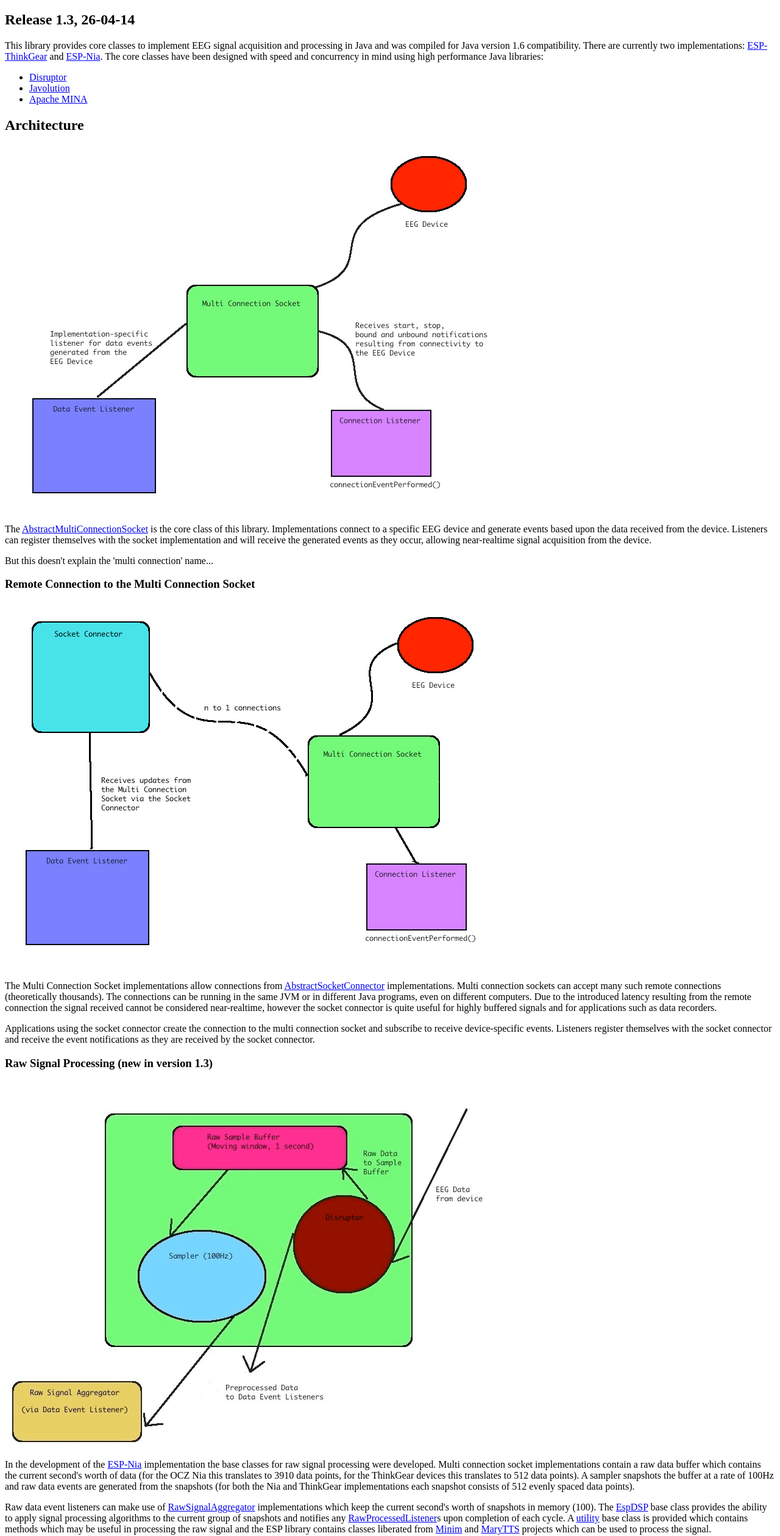
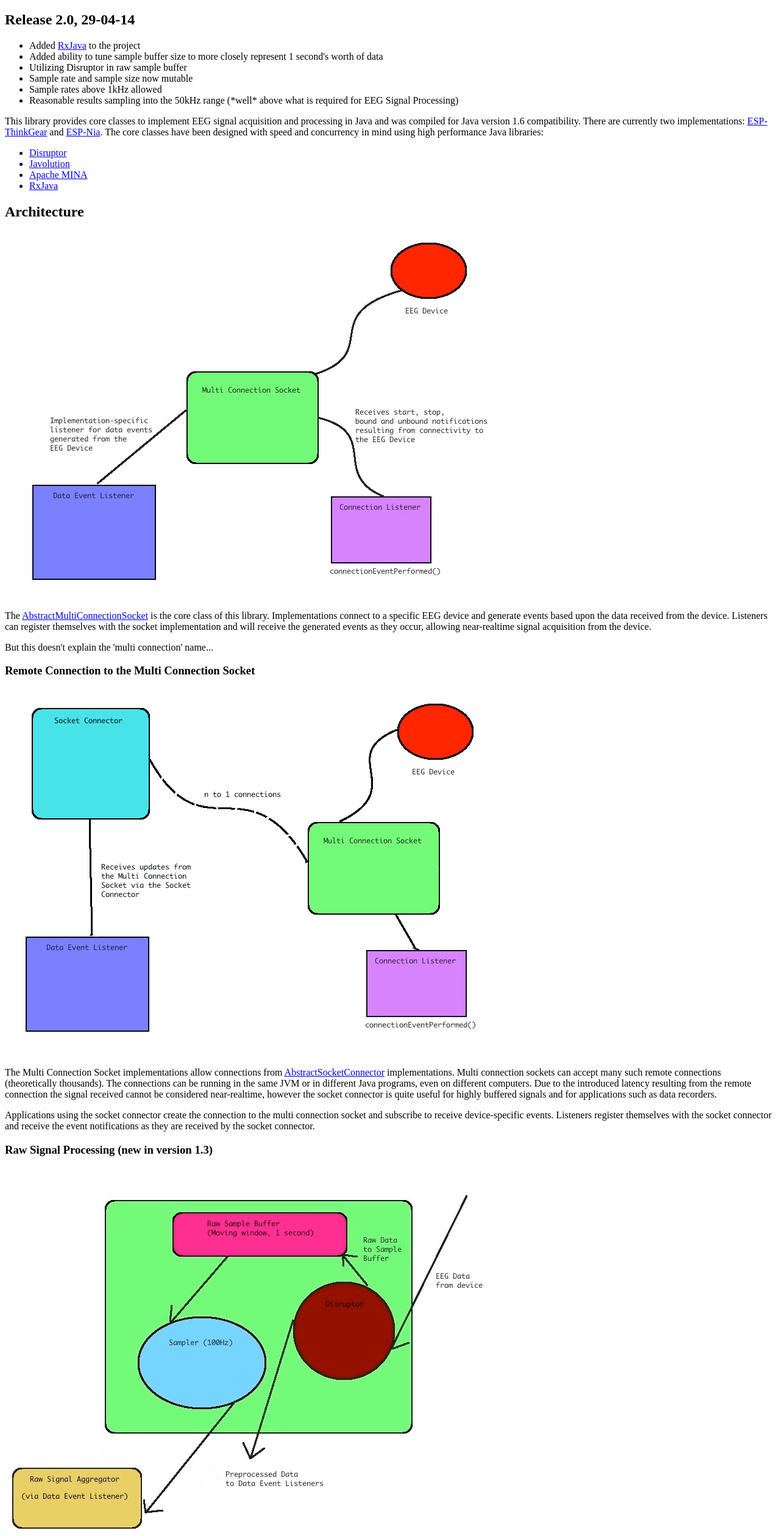
Before and after one commit to mrstampy/ESP, a plain HTML site: page ESP/html/Overview.html in a window 1280 px wide. Shown: the part 61-2580 px from the top of the page at 61% size. Drawn offline with Linux system fonts and the light colour scheme.

Commit message:
2.0 release

```diff
--- a/ESP/build.xml
+++ b/ESP/build.xml
@@ -1,6 +1,6 @@
 <?xml version="1.0" encoding="UTF-8"?>
 <!DOCTYPE ant [
-	<!ENTITY ESP.version "2.0-SNAPSHOT">
+	<!ENTITY ESP.version "2.0">
 ]>
 <project name="ESP" basedir="." default="create deployables" xmlns:ivy="antlib:org.apache.ivy.ant" xmlns:m="http://ant.apache.org/ivy/maven" xmlns:artifact="antlib:org.apache.maven.artifact.ant">
 
--- a/ESP/html/Overview.html
+++ b/ESP/html/Overview.html
@@ -3,10 +3,21 @@
 
 <body>
 	<h1>ESP - EEG Signal Processing</h1>
-	<h2>Release 1.3, 26-04-14</h2>
+
+	<h2>Release 2.0, 29-04-14</h2>
+	<ul>
+		<li>Added <a href="https://github.com/Netflix/RxJava/">RxJava</a> to the project</li>
+		<li>Added ability to tune sample buffer size to more closely represent 1 second's worth of data</li>
+		<li>Utilizing Disruptor in raw sample buffer</li>
+		<li>Sample rate and sample size now mutable</li>
+		<li>Sample rates above 1kHz allowed</li>
+		<li>Reasonable results sampling into the 50kHz range (*well* above what is required for EEG Signal Processing)</li>
+	</ul>
+
 	<p>
 		This library provides core classes to implement EEG signal acquisition and processing
-		in Java and was compiled for Java version 1.6 compatibility.  There are currently two implementations:
+		in Java and was compiled for Java version 1.6 compatibility.
+		There are currently two implementations:
 		<a href="http://mrstampy.github.io/ESP-ThinkGear/">ESP-ThinkGear</a>
 		and <a href="http://mrstampy.github.io/ESP-Nia/">ESP-Nia</a>. The core classes have been designed with speed and concurrency
 		in mind using high performance Java libraries:
@@ -14,6 +25,7 @@
 		<li><a href="https://github.com/LMAX-Exchange/disruptor">Disruptor</a></li>
 		<li><a href="http://javolution.org/">Javolution</a></li>
 		<li><a href="http://mina.apache.org/">Apache MINA</a></li>
+		<li><a href="https://github.com/Netflix/RxJava/">RxJava</a></li>
 	</ul>
 
 	<h2>Architecture</h2>
@@ -51,12 +63,11 @@
 		In the development of the <a href="http://mrstampy.github.io/ESP-Nia/">ESP-Nia</a> implementation the base classes
 		for raw signal processing were developed.  Multi connection socket implementations contain a raw data buffer which contains
 		the current second's worth of data (for the OCZ Nia this translates to 3910 data points, for the ThinkGear devices this translates
-		to 512 data points).  A sampler snapshots the buffer at a rate of 100Hz and raw data events are generated from the snapshots
-		(for both the Nia and ThinkGear implementations each snapshot consists of 512 evenly spaced data points).
+		to 512 data points).
 	</p>
 	<p>
 		Raw data event listeners can make use of <a href="com/github/mrstampy/esp/dsp/RawSignalAggregator.html">RawSignalAggregator</a>
-		implementations which keep the current second's worth of snapshots in memory (100).  The
+		implementations which keep the current second's worth of snapshots in memory (number of snapshots = sample rate).  The
 		<a href="com/github/mrstampy/esp/dsp/EspDSP.html">EspDSP</a> base class
 		provides the ability to apply signal processing algorithms to the current group of snapshots and notifies any
 		<a href="com/github/mrstampy/esp/dsp/RawProcessedListener.html">RawProcessedListener</a>s upon completion of each cycle.
--- a/ESP/ivy.xml
+++ b/ESP/ivy.xml
@@ -3,7 +3,7 @@
        xsi:noNamespaceSchemaLocation="http://ant.apache.org/ivy/schemas/ivy.xsd"
 	   xmlns:m="http://ant.apache.org/ivy/maven">
 
-	<info organisation="com.github.mrstampy" module="esp" status="integration" revision="2.0-SNAPSHOT" />
+	<info organisation="com.github.mrstampy" module="esp" status="integration" revision="2.0" />
 
     <publications>
         <artifact name="esp"/>
```
